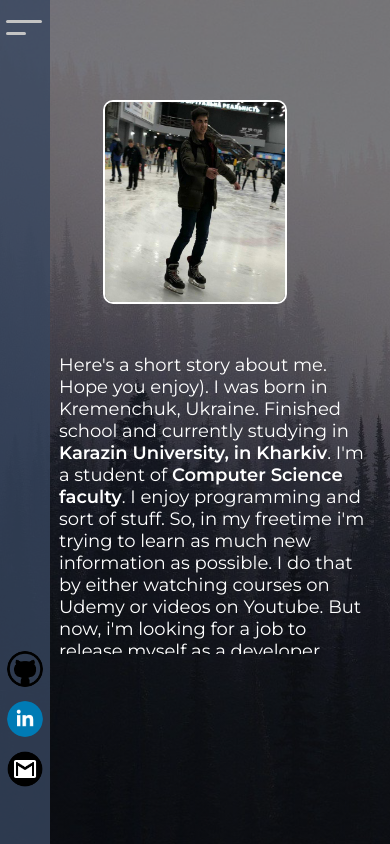
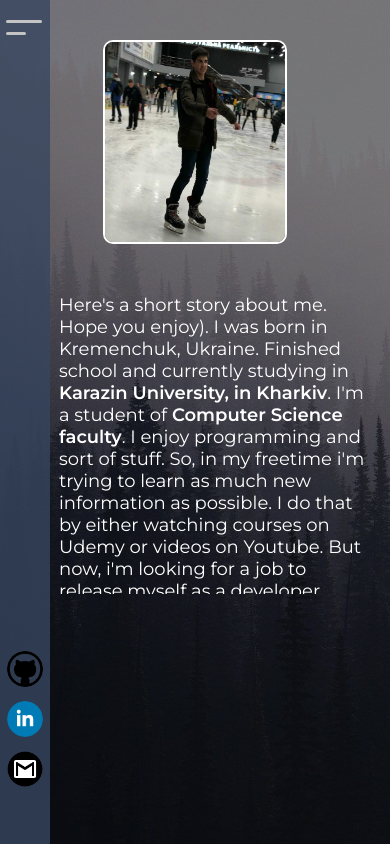
Before and after one commit to SaintUkrainian/personal-website, a React (Create React App) app: page /personal-website/about in a window 390 px wide. Built offline with nearby package versions, Linux system fonts and the light colour scheme.

Commit message:
styling fix final

```diff
--- a/src/paths/AboutSection/About.css
+++ b/src/paths/AboutSection/About.css
@@ -19,9 +19,11 @@
 }
 
 @media (max-width: 600px) {
+    .AboutSection {
+        top: 40px;
+    }
     .AboutSection p {
         width: 80%;
-        top: 10px;
         font-size: 18px;
         margin-left: 90px;
         margin-bottom: 10px;
```
